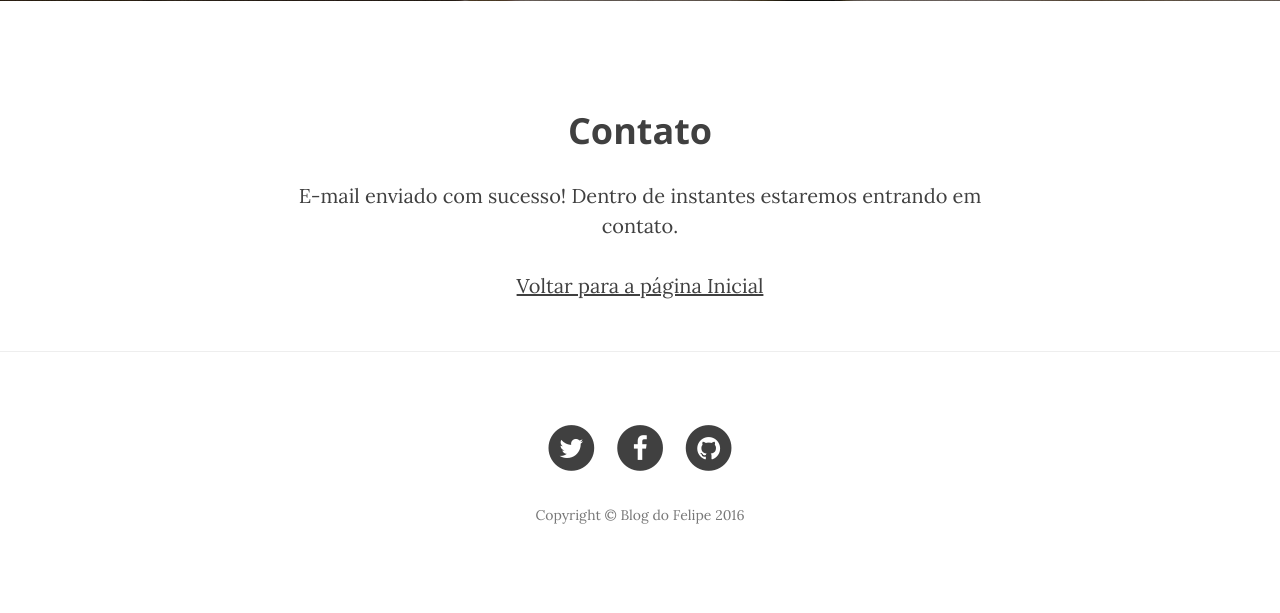
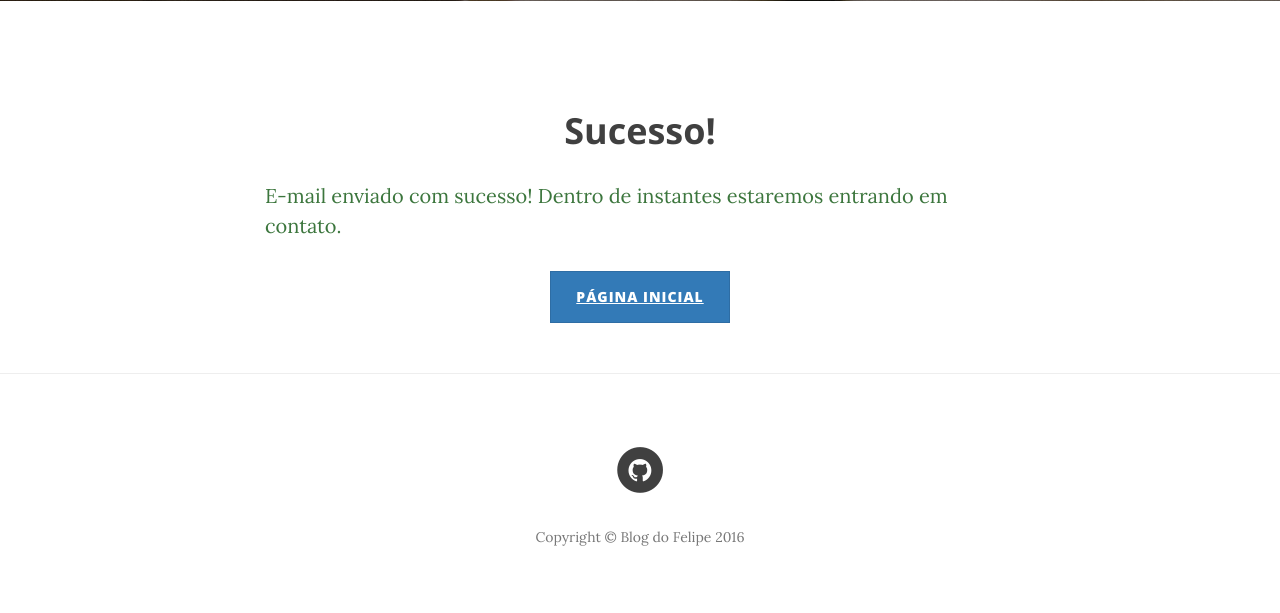
Before and after one commit to FelipeNunes04/BlogDjango, a Django app: page /contato/sucesso/ in a window 1280 px wide. Shown: the part 447-1060 px from the top of the page. Before the commit the page ends 971 px from the top, so only its background shows below. Run offline with Django 3.2, Linux system fonts and the light colour scheme; some libraries are stand-ins or nearby versions.

Commit message:
Melhorando a tela de contato

```diff
--- a/appblog/templates/base.html
+++ b/appblog/templates/base.html
@@ -113,23 +113,7 @@
                 <div class="col-lg-8 col-lg-offset-2 col-md-10 col-md-offset-1">
                     <ul class="list-inline text-center">
                         <li>
-                            <a href="#">
-                                <span class="fa-stack fa-lg">
-                                    <i class="fa fa-circle fa-stack-2x"></i>
-                                    <i class="fa fa-twitter fa-stack-1x fa-inverse"></i>
-                                </span>
-                            </a>
-                        </li>
-                        <li>
-                            <a href="#">
-                                <span class="fa-stack fa-lg">
-                                    <i class="fa fa-circle fa-stack-2x"></i>
-                                    <i class="fa fa-facebook fa-stack-1x fa-inverse"></i>
-                                </span>
-                            </a>
-                        </li>
-                        <li>
-                            <a href="#">
+                            <a href="https://github.com/FelipeNunes04/blogdofelipe" target="_blank">
                                 <span class="fa-stack fa-lg">
                                     <i class="fa fa-circle fa-stack-2x"></i>
                                     <i class="fa fa-github fa-stack-1x fa-inverse"></i>
--- a/appblog/templates/contato/contato_success.html
+++ b/appblog/templates/contato/contato_success.html
@@ -2,10 +2,15 @@
 
 {% block content %}
     <div class="text-center">
-        <h2 class="section-heading">Contato</h2>
-        <p>
+        <h2 class="section-heading">Sucesso!</h2>
+    </div>
+    <div>
+    	<p class="text-success">
             E-mail enviado com sucesso! Dentro de instantes estaremos entrando em contato.
         </p>
-        <p><a href="/">Voltar para a página Inicial</a></p>
     </div>
+    <div class="text-center">
+        <p><a href="/" class="btn btn-primary">Página Inicial</a></p>
+    </div>
+
 {% endblock %}
```
Also changed, not shown: appblog/templates/post/detalhe.html (+1 -17 lines).
